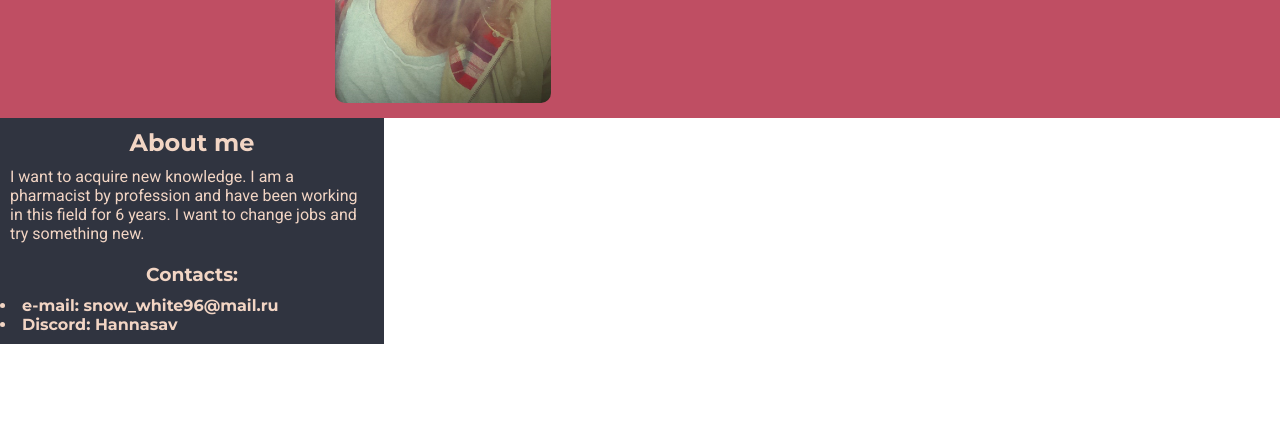
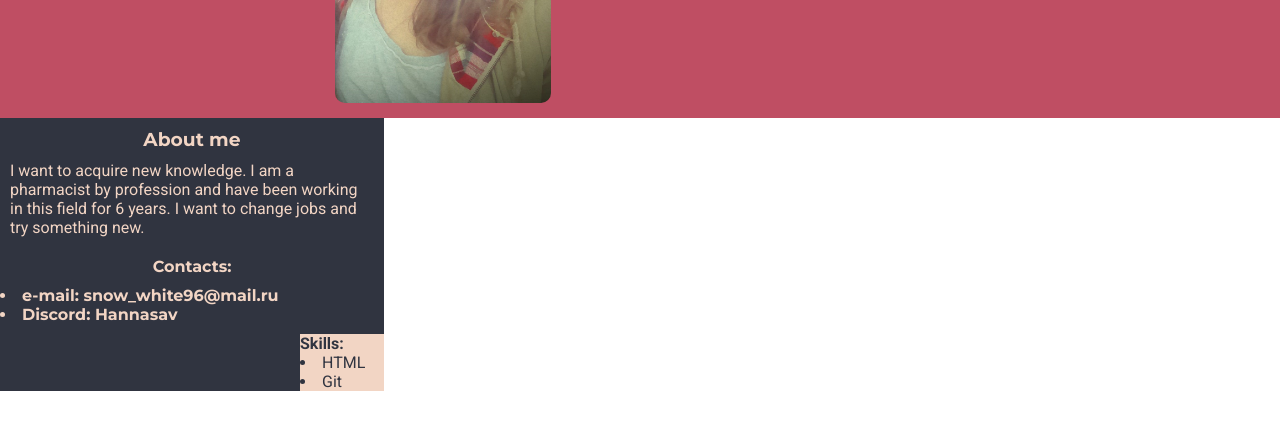
Before and after one commit to hAnnaSavitskaya/rsschool-cv, a plain HTML site: page index.html in a window 1280 px wide. Shown: the part 212-642 px from the top of the page. Drawn offline with Linux system fonts and the light colour scheme.

Commit message:
feat:add right-section,section skill

```diff
--- a/index.html
+++ b/index.html
@@ -17,7 +17,7 @@
     <main class="main">
         <section class="left-section">
             <section class="about-me">
-                <h2 class="title">About me</h2>
+                <h1 class="title">About me</h1>
                 <p class="about-me__p">
                     I want to acquire new knowledge. I am a pharmacist by profession and have been working
                     in this field for 6 years. I want to change jobs and try something new.
@@ -25,7 +25,7 @@
             </section>
                     <section class="l-section">
                             <section class="contact">
-                                <h3 class="title2"> Contacts: </h3>
+                                <h1 class="title2"> Contacts: </h1>
                                     <p class="contact_p">
                                         <lo>
                                             <li> e-mail: snow_white96@mail.ru </li>
@@ -36,7 +36,15 @@
                     </section>
         <section class="right-section">
             <section class="skills">
-
+                <h1 class="title3"> Skills: </h1>
+                    <p class="skills_p">
+                        <div>
+                            <lo>
+                                <li>HTML</li>
+                                <li>Git</li>
+                            </lo>
+                        </div>
+                     </p>
             </section>
 
         </section>
--- a/style.css
+++ b/style.css
@@ -17,7 +17,6 @@ body {
     margin: 0 auto;
     font-family: var(--robot);
 }
-
 .header {
     background-color: var(--pink);
 }
@@ -27,7 +26,6 @@ body {
     gap: 50px;
 
 }
-
 .img1 {
     max-height: 300px;
     display: block;
@@ -72,8 +70,9 @@ body {
     font-family: var(--mont);
 }
 .right-section {
+
     background-color: var(--white);
     color: var(--black);
     max-width: 70%;
-    margin: 0;
+    margin-left: 300px;
 }
```
